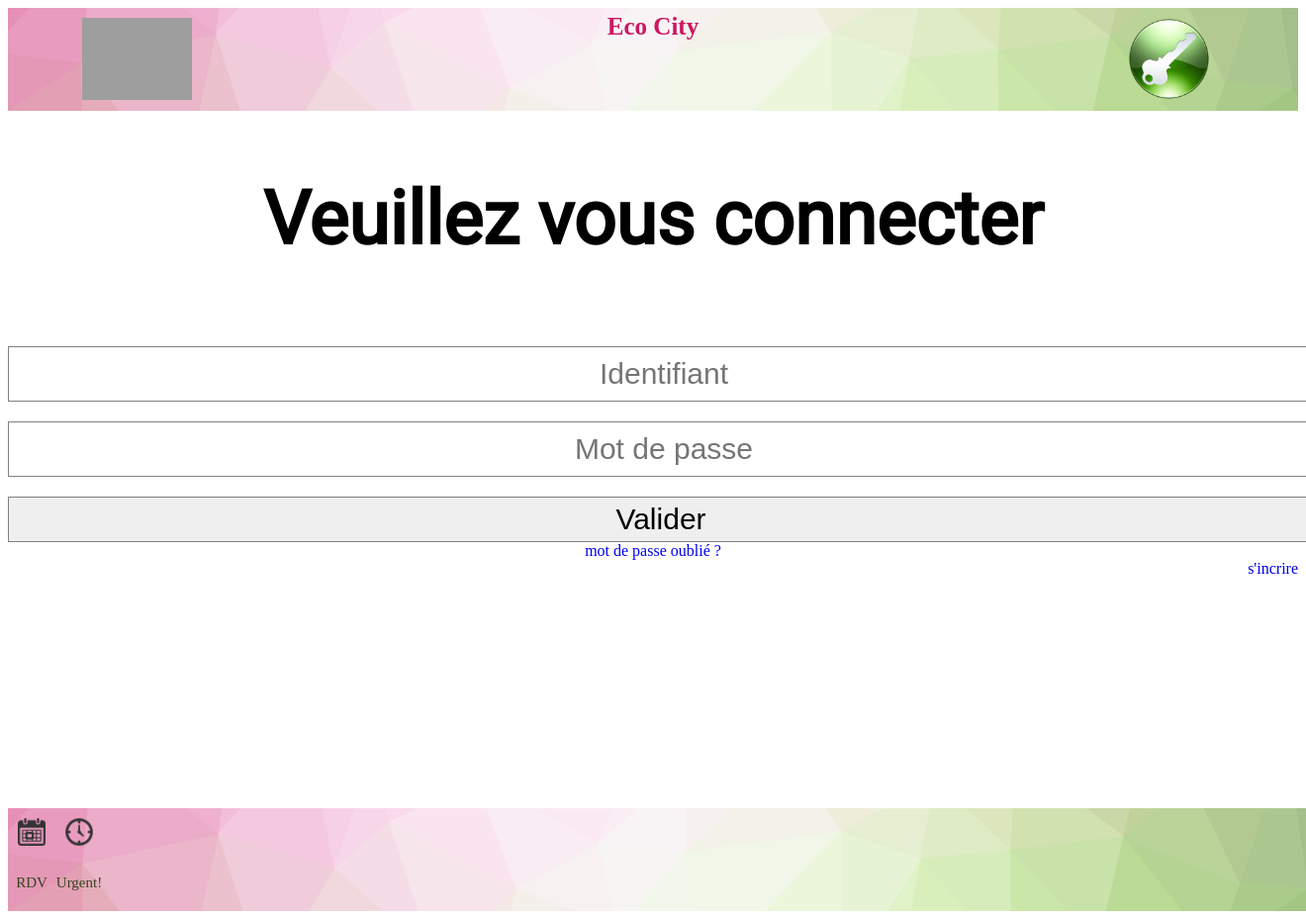
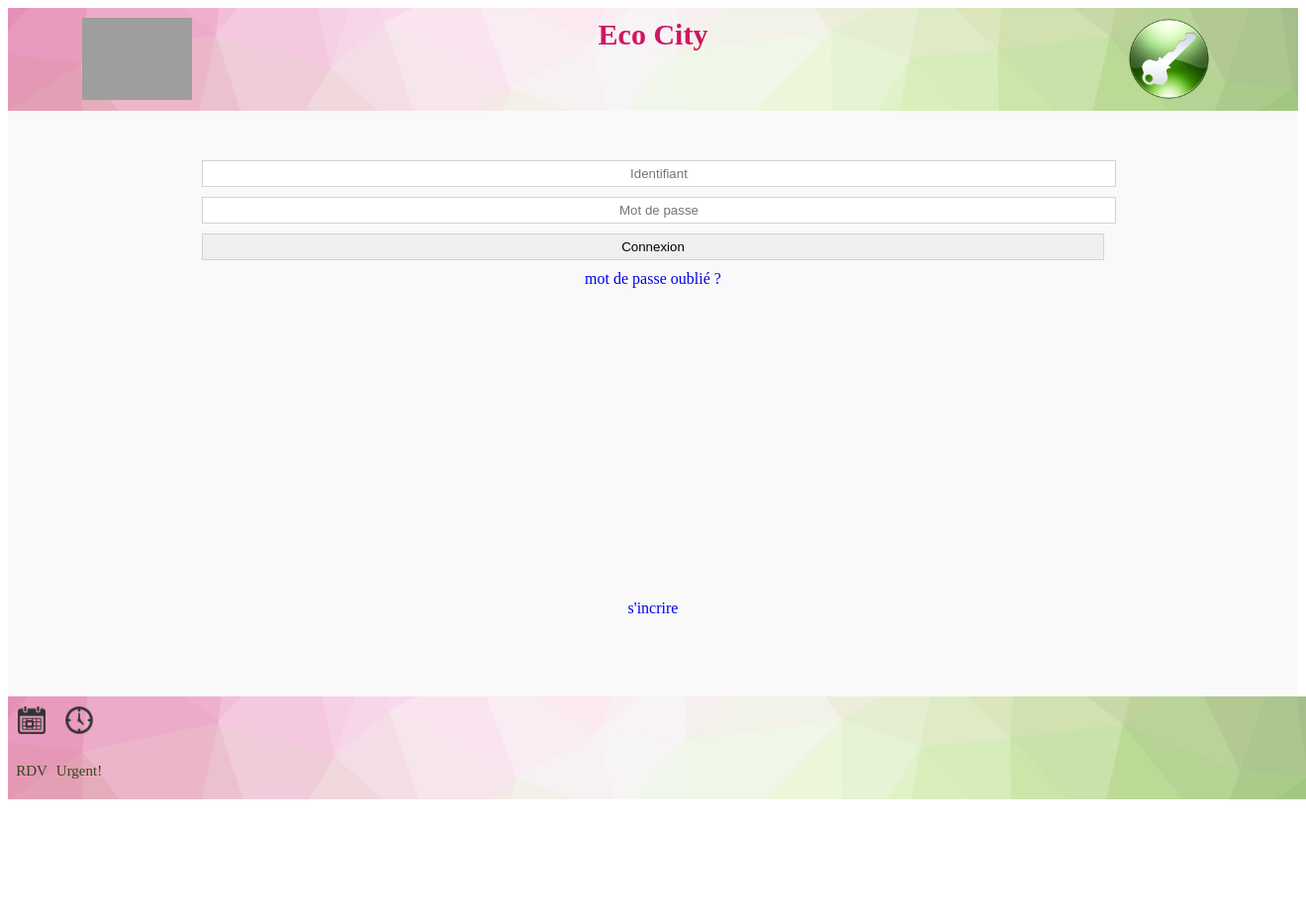
Before and after one commit to LexaFu/trash, a PHP site: page /login.php in a window 1320 px wide; the page is wider, and only the part inside the window is pictured. Shown: that part at 99% size. After the commit the page ends 808 px from the top of that part, so only its background shows below. Run offline with PHP 8.4, Linux system fonts and the light colour scheme; style sheets or scripts are compiled from the project's sources; some libraries are stand-ins or nearby versions; grey boxes are pictures that could not be loaded.

Commit message:
G2406CSS2

```diff
--- a/login.php
+++ b/login.php
@@ -1,31 +1,16 @@
 <?php require 'header.php' ?>
 
 <div class="login_container">
-    <div class="login_title">
-        <h2>Veuillez vous connecter</h2>
-    </div>
-
-    <div class="login_form">
+    <div class="lgn_ctn">
         <form action="login_post.php" method="post">
-    	    <div class="username">
-    	        <input type="text" name="username" id="nickname" placeholder="Identifiant">
-            </div>
-            <div class="password">
-    	        <input type="password" name="password" id="password" placeholder="Mot de passe">
-            </div>
-
-            <input type="submit" value="Valider" class="validate">
-
-            <div class="login-bottom">
-                <div id="login_recover">
-        		  <a href="mdpO.php">mot de passe oublié ?</a>
-                </div>
-
-                <div id="subscribe">
-                    <a href="subscribe.php">s'incrire</a>
-                </div>
-            </div>
+	        <input type="text" name="username" id="nickname" placeholder="Identifiant">
+	        <input type="password" name="password" id="password" placeholder="Mot de passe">
+            <input type="submit" value="Connexion">
+            <a href="mdpO.php">mot de passe oublié ?</a>
         </form>
+        <div class="subsc_link">
+            <a href="subscribe.php">s'incrire</a>
+        </div>
     </div>
 </div>
 
--- a/res/sass/_account.scss
+++ b/res/sass/_account.scss
@@ -13,7 +13,6 @@
 	width: 70%;
 	margin-right: auto;
 	margin-left: auto;
-	// margin-top: 10px;
 }
 .data_user label{
 	display: block;
@@ -24,15 +23,16 @@
 .data_user input{
 	width: 50%;
 	border: solid 1px;
-	border-color: lightgrey;
+	border-color: $bcg_dark;
 	float: right;
 	margin-bottom: 10px;
 }
-.dt_u_ctn p{
+.dt_u_ctn p,
+.apt_ctn #apt_lst{
 	padding-top: 5px;
 	padding-bottom: 5px;
 	margin-bottom: 10px;
-	background-color: lightgrey;
+	background-color: $bcg_dark;
 	text-align: center;
 	margin-bottom: 35px;
 }
--- a/res/sass/_footer.scss
+++ b/res/sass/_footer.scss
@@ -1,15 +1,3 @@
-footer
-{
-  width: 100vw;
-  height: 13vh;
-  background-image: url('../images/pattern.png');
-  background-repeat: no-repeat;
-  background-position: center;
-  background-size: cover;
-  overflow: hidden;
-  display: flex;
-  justify-content: space-between;
-}
 .container{
 	width: 90%;
 }
--- a/res/sass/_global.scss
+++ b/res/sass/_global.scss
@@ -1,10 +1,41 @@
 // body{
 // 	background-image: url('../images/main-bcg.png');
 // }
+h1{
+  text-align: center;
+  display: block;
+  font-size: 30px!important;
+  color: $rubis;
+  margin-top: 10px;
+  margin-bottom: 10px;
+}
+h2{
+	font-family: 'roboto', sans-serif !important;
+  font-size: 30px;
+}
+header{
+  width: 100%;
+  background-image: url('../images/pattern.png');
+  background-repeat: no-repeat;
+  background-position: center;
+  background-size: cover;
+  overflow: hidden;
+  height: 13vh;
+  display: flex;
+  justify-content: space-between;
+}
+footer{
+  width: 100vw;
+  height: 13vh;
+  background-image: url('../images/pattern.png');
+  background-repeat: no-repeat;
+  background-position: center;
+  background-size: cover;
+  overflow: hidden;
+  display: flex;
+  justify-content: space-between;
+}
 a{
 	text-decoration: none;
 	display: inline-block;
 }
-h2{
-	font-family: 'roboto', sans-serif !important;
-}
--- a/res/sass/_header.scss
+++ b/res/sass/_header.scss
@@ -1,24 +1,3 @@
-h1{
-  text-align: center;
-  display: block;
-  font-size: 25px!important;
-  color: $rubis;
-  margin-top: 5px;
-  margin-bottom: 5px;
-}
-
-header{
-  width: 100%;
-  background-image: url('../images/pattern.png');
-  background-repeat: no-repeat;
-  background-position: center;
-  background-size: cover;
-  overflow: hidden;
-  height: 13vh;
-  display: flex;
-  justify-content: space-between;
-}
-
 header .logo{
   background-image: url("../images/logo.png");
   background-position: center;
--- a/res/sass/_login.scss
+++ b/res/sass/_login.scss
@@ -1,34 +1,28 @@
 .login_container{
-	height: 80vh;
+	height: 74vh;
+	width: 100%;
+	background-color: $bcg;
 }
-.login_form{
-	width : 100%;
+.lgn_ctn{
+	width: 70%;
+	padding-top: 50px;
+	height: 74vh;
+	margin-right: auto;
+	margin-left: auto;
 	text-align: center;
 }
-
-.login_title{
-  text-align: center;
-  font-size: 50px;
-  margin-top: 65px;
-  margin-bottom: 65px;
+.lgn_ctn form{
+	height: 75%;
 }
-
-.username input, .password input{
+.lgn_ctn .subsc_link{
+	height: 25%;
+}
+.lgn_ctn input{
 	width: 100%;
-	margin-top: 20px;
-	padding: 10px;
+	padding: 5px;
+	// display: block;
 	text-align: center;
-	font-size: 30px;
-	border: 1px solid;
-	border-color: grey;
+	border: solid 1px;
+	border-color: $bcg_dark;
+	margin-bottom: 10px;
 }
-.login-bottom{
-	text-align: center;
-}
-
-// #login_recover #subscribe{
-// 	text-align: center;
-// 	margin-top: 20px;
-// 	font-size: 20px;
-// 	display: inline-block;
-// }
--- a/res/sass/_subscribe.scss
+++ b/res/sass/_subscribe.scss
@@ -16,7 +16,7 @@
 .surname input,
 .email input,
 // .phone input,
-.validate
+// .validate
 {
 	width: 100vw;
 	margin-top: 20px;
--- a/res/sass/module/_couleur.scss
+++ b/res/sass/module/_couleur.scss
@@ -1,4 +1,5 @@
-
+$bcg: #F9F9F9;
+$bcg_dark: lightgrey;
 $vert_d_eau: #86a332;
 $vert_de_chrome: #37431e;
 $olive: #61812c;
--- a/res/stylesheets/style.css
+++ b/res/stylesheets/style.css
@@ -1,51 +1,34 @@
 @charset "UTF-8";
 /* line 4, /Users/Gio/Desktop/Talis/www/trash/res/sass/_global.scss */
-a {
-  text-decoration: none;
-  display: inline-block;
+h1 {
+  text-align: center;
+  display: block;
+  font-size: 30px !important;
+  color: #cc1761;
+  margin-top: 10px;
+  margin-bottom: 10px;
 }
 
-/* line 8, /Users/Gio/Desktop/Talis/www/trash/res/sass/_global.scss */
+/* line 12, /Users/Gio/Desktop/Talis/www/trash/res/sass/_global.scss */
 h2 {
   font-family: 'roboto', sans-serif !important;
+  font-size: 30px;
 }
 
-/* line 1, /Users/Gio/Desktop/Talis/www/trash/res/sass/_login.scss */
-.login_container {
-  height: 80vh;
+/* line 16, /Users/Gio/Desktop/Talis/www/trash/res/sass/_global.scss */
+header {
+  width: 100%;
+  background-image: url("../images/pattern.png");
+  background-repeat: no-repeat;
+  background-position: center;
+  background-size: cover;
+  overflow: hidden;
+  height: 13vh;
+  display: flex;
+  justify-content: space-between;
 }
 
-/* line 4, /Users/Gio/Desktop/Talis/www/trash/res/sass/_login.scss */
-.login_form {
-  width: 100%;
-  text-align: center;
-}
-
-/* line 9, /Users/Gio/Desktop/Talis/www/trash/res/sass/_login.scss */
-.login_title {
-  text-align: center;
-  font-size: 50px;
-  margin-top: 65px;
-  margin-bottom: 65px;
-}
-
-/* line 16, /Users/Gio/Desktop/Talis/www/trash/res/sass/_login.scss */
-.username input, .password input {
-  width: 100%;
-  margin-top: 20px;
-  padding: 10px;
-  text-align: center;
-  font-size: 30px;
-  border: 1px solid;
-  border-color: grey;
-}
-
-/* line 25, /Users/Gio/Desktop/Talis/www/trash/res/sass/_login.scss */
-.login-bottom {
-  text-align: center;
-}
-
-/* line 1, /Users/Gio/Desktop/Talis/www/trash/res/sass/_footer.scss */
+/* line 27, /Users/Gio/Desktop/Talis/www/trash/res/sass/_global.scss */
 footer {
   width: 100vw;
   height: 13vh;
@@ -58,29 +41,72 @@ footer {
   justify-content: space-between;
 }
 
-/* line 13, /Users/Gio/Desktop/Talis/www/trash/res/sass/_footer.scss */
+/* line 38, /Users/Gio/Desktop/Talis/www/trash/res/sass/_global.scss */
+a {
+  text-decoration: none;
+  display: inline-block;
+}
+
+/* line 1, /Users/Gio/Desktop/Talis/www/trash/res/sass/_login.scss */
+.login_container {
+  height: 74vh;
+  width: 100%;
+  background-color: #F9F9F9;
+}
+
+/* line 6, /Users/Gio/Desktop/Talis/www/trash/res/sass/_login.scss */
+.lgn_ctn {
+  width: 70%;
+  padding-top: 50px;
+  height: 74vh;
+  margin-right: auto;
+  margin-left: auto;
+  text-align: center;
+}
+
+/* line 14, /Users/Gio/Desktop/Talis/www/trash/res/sass/_login.scss */
+.lgn_ctn form {
+  height: 75%;
+}
+
+/* line 17, /Users/Gio/Desktop/Talis/www/trash/res/sass/_login.scss */
+.lgn_ctn .subsc_link {
+  height: 25%;
+}
+
+/* line 20, /Users/Gio/Desktop/Talis/www/trash/res/sass/_login.scss */
+.lgn_ctn input {
+  width: 100%;
+  padding: 5px;
+  text-align: center;
+  border: solid 1px;
+  border-color: lightgrey;
+  margin-bottom: 10px;
+}
+
+/* line 1, /Users/Gio/Desktop/Talis/www/trash/res/sass/_footer.scss */
 .container {
   width: 90%;
 }
 
-/* line 16, /Users/Gio/Desktop/Talis/www/trash/res/sass/_footer.scss */
+/* line 4, /Users/Gio/Desktop/Talis/www/trash/res/sass/_footer.scss */
 .footer-content {
   display: flex;
   flex-wrap: nowrap;
 }
 
-/* line 20, /Users/Gio/Desktop/Talis/www/trash/res/sass/_footer.scss */
+/* line 8, /Users/Gio/Desktop/Talis/www/trash/res/sass/_footer.scss */
 .footer-content p {
   font-size: 15px;
   color: #37431e;
 }
 
-/* line 24, /Users/Gio/Desktop/Talis/www/trash/res/sass/_footer.scss */
+/* line 12, /Users/Gio/Desktop/Talis/www/trash/res/sass/_footer.scss */
 .appointment {
   text-align: center;
 }
 
-/* line 27, /Users/Gio/Desktop/Talis/www/trash/res/sass/_footer.scss */
+/* line 15, /Users/Gio/Desktop/Talis/www/trash/res/sass/_footer.scss */
 .calendar {
   background-image: url("../images/calendar.png");
   background-size: 100%;
@@ -89,7 +115,7 @@ footer {
   margin: 10px;
 }
 
-/* line 34, /Users/Gio/Desktop/Talis/www/trash/res/sass/_footer.scss */
+/* line 22, /Users/Gio/Desktop/Talis/www/trash/res/sass/_footer.scss */
 .reporting {
   background-image: url("../images/urgent.png");
   background-size: 100%;
@@ -98,35 +124,12 @@ footer {
   margin: 10px;
 }
 
-/* line 41, /Users/Gio/Desktop/Talis/www/trash/res/sass/_footer.scss */
+/* line 29, /Users/Gio/Desktop/Talis/www/trash/res/sass/_footer.scss */
 .myAccount {
   font-size: 16px;
 }
 
 /* line 1, /Users/Gio/Desktop/Talis/www/trash/res/sass/_header.scss */
-h1 {
-  text-align: center;
-  display: block;
-  font-size: 25px !important;
-  color: #cc1761;
-  margin-top: 5px;
-  margin-bottom: 5px;
-}
-
-/* line 10, /Users/Gio/Desktop/Talis/www/trash/res/sass/_header.scss */
-header {
-  width: 100%;
-  background-image: url("../images/pattern.png");
-  background-repeat: no-repeat;
-  background-position: center;
-  background-size: cover;
-  overflow: hidden;
-  height: 13vh;
-  display: flex;
-  justify-content: space-between;
-}
-
-/* line 22, /Users/Gio/Desktop/Talis/www/trash/res/sass/_header.scss */
 header .logo {
   background-image: url("../images/logo.png");
   background-position: center;
@@ -137,7 +140,7 @@ header .logo {
   margin-top: 10px;
 }
 
-/* line 32, /Users/Gio/Desktop/Talis/www/trash/res/sass/_header.scss */
+/* line 11, /Users/Gio/Desktop/Talis/www/trash/res/sass/_header.scss */
 .login {
   background-image: url("../images/login.png");
   background-position: center;
@@ -148,7 +151,7 @@ header .logo {
   margin-top: 10px;
 }
 
-/* line 41, /Users/Gio/Desktop/Talis/www/trash/res/sass/_header.scss */
+/* line 20, /Users/Gio/Desktop/Talis/www/trash/res/sass/_header.scss */
 .logout {
   background-image: url("../images/logout2.ico");
   background-position: center;
@@ -159,7 +162,7 @@ header .logo {
   margin-top: 10px;
 }
 
-/* line 50, /Users/Gio/Desktop/Talis/www/trash/res/sass/_header.scss */
+/* line 29, /Users/Gio/Desktop/Talis/www/trash/res/sass/_header.scss */
 .main-title {
   text-align: center;
 }
@@ -185,8 +188,7 @@ header .logo {
 /* line 15, /Users/Gio/Desktop/Talis/www/trash/res/sass/_subscribe.scss */
 .name input,
 .surname input,
-.email input,
-.validate {
+.email input {
   width: 100vw;
   margin-top: 20px;
   padding: 5px;
@@ -343,7 +345,7 @@ td {
   margin-left: auto;
 }
 
-/* line 18, /Users/Gio/Desktop/Talis/www/trash/res/sass/_account.scss */
+/* line 17, /Users/Gio/Desktop/Talis/www/trash/res/sass/_account.scss */
 .data_user label {
   display: block;
   width: 40%;
@@ -351,7 +353,7 @@ td {
   margin-bottom: 10px;
 }
 
-/* line 24, /Users/Gio/Desktop/Talis/www/trash/res/sass/_account.scss */
+/* line 23, /Users/Gio/Desktop/Talis/www/trash/res/sass/_account.scss */
 .data_user input {
   width: 50%;
   border: solid 1px;
@@ -360,8 +362,9 @@ td {
   margin-bottom: 10px;
 }
 
-/* line 31, /Users/Gio/Desktop/Talis/www/trash/res/sass/_account.scss */
-.dt_u_ctn p {
+/* line 30, /Users/Gio/Desktop/Talis/www/trash/res/sass/_account.scss */
+.dt_u_ctn p,
+.apt_ctn #apt_lst {
   padding-top: 5px;
   padding-bottom: 5px;
   margin-bottom: 10px;
```
Also changed, not shown: account.php (+6 -5 lines), 1 other file.
